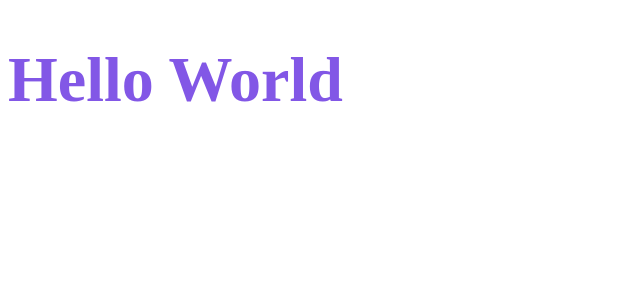
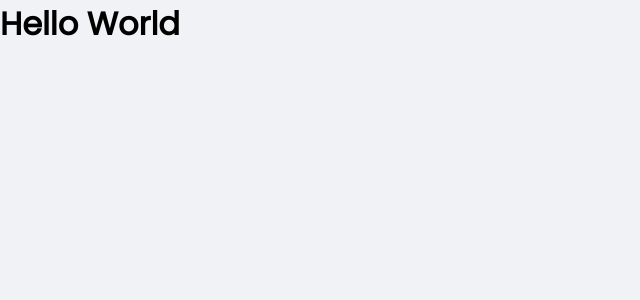
Before and after one commit to rakelmm/dtmoney, a React (Create React App) app: page / in a window 1280 px wide. Shown: the top 300 px of the page, without its empty margins (0-640 px from the left). Built offline with nearby package versions, Linux system fonts and the light colour scheme.

Commit message:
Fotes do Google Fonts

```diff
--- a/public/index.html
+++ b/public/index.html
@@ -2,10 +2,16 @@
 <html lang="en">
 
 <head>
+  <link rel="preconnect" href="https://fonts.googleapis.com">
+  <link rel="preconnect" href="https://fonts.gstatic.com" crossorigin>
+
   <meta charset="utf-8" />
   <meta name="viewport" content="width=device-width, initial-scale=1" />
 
+  <link rel="shortcut icon" href="favicon.png" type="image/png">
+
   <title>dtmoney</title>
+  <link href="https://fonts.googleapis.com/css2?family=Poppins:ital,wght@0,400;1,600&display=swap" rel="stylesheet">
 </head>
 
 <body>
--- a/src/App.tsx
+++ b/src/App.tsx
@@ -1,14 +1,10 @@
-import styled from 'styled-components'
-
-const Title = styled.h1`
-  font-size: 64px;
-  color: #8257e6;
-`
+import { GlobalStyle } from "./styles/global";
 
 export function App() {
   return (
     <div className="App">
-      <Title>Hello World</Title>
+      <h1>Hello World</h1>
+      <GlobalStyle />
     </div>
   );
 }
--- /dev/null
+++ b/src/styles/global.ts
@@ -0,0 +1,56 @@
+import { createGlobalStyle } from "styled-components";
+
+export const GlobalStyle = createGlobalStyle`
+    :root {
+        --background: #F0F2F5;
+        --red: #E52E4D;
+        --blue: #5429CC;
+
+        --blue-light: #6933FF;
+
+        --text-title: #363F5F;
+        --text-body: #969CB3;
+
+        --shape: #FFFFFF;
+    }
+
+    * {
+        margin: 0;
+        padding: 0;
+        box-sizing: border-box;
+    }
+
+    html {
+        @media (max-width: 1080px) {
+            font-size: 93.75%;
+        }
+
+        @media (max-width: 720px) {
+            font-size: 87.5%;
+        }
+    }
+
+    body {
+        background: var(--background);
+        -webkit-font-smoothing: antialiased;
+    }
+
+    body, input, textarea, button {
+        font-family: 'poppins', dans-serif;
+        font-weight: 400;
+    }
+
+    h1, h2, h3, h4, h5, h6, strong {
+        font-weight: 600;
+    }
+
+    button {
+        cursor: pointer;
+    }
+
+    [disabled] {
+        opacity: 0.6;
+        cursor: not-allowed;
+    }
+
+`
```
Also changed, not shown: 1 other file (tests, documents, lock files or other folders).
